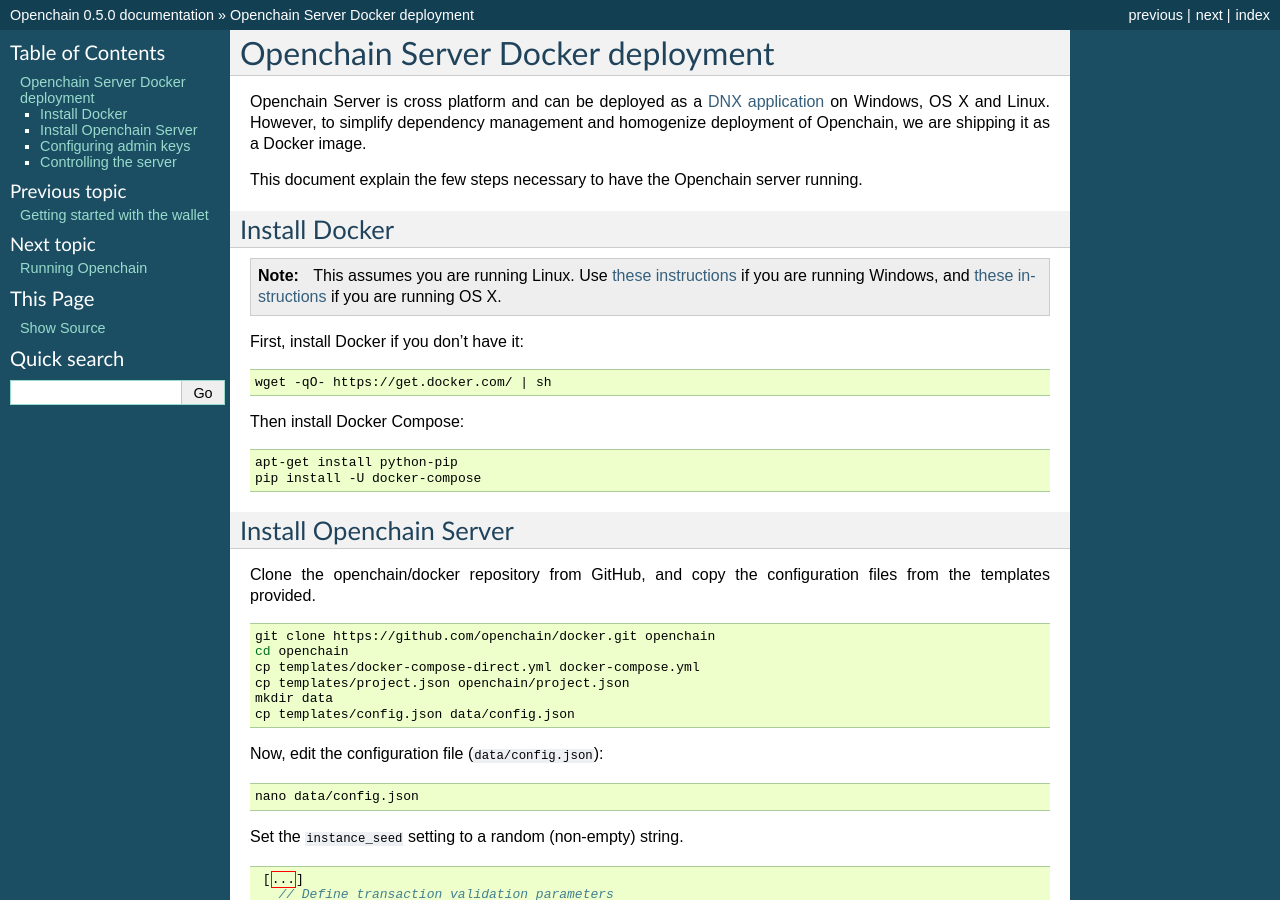
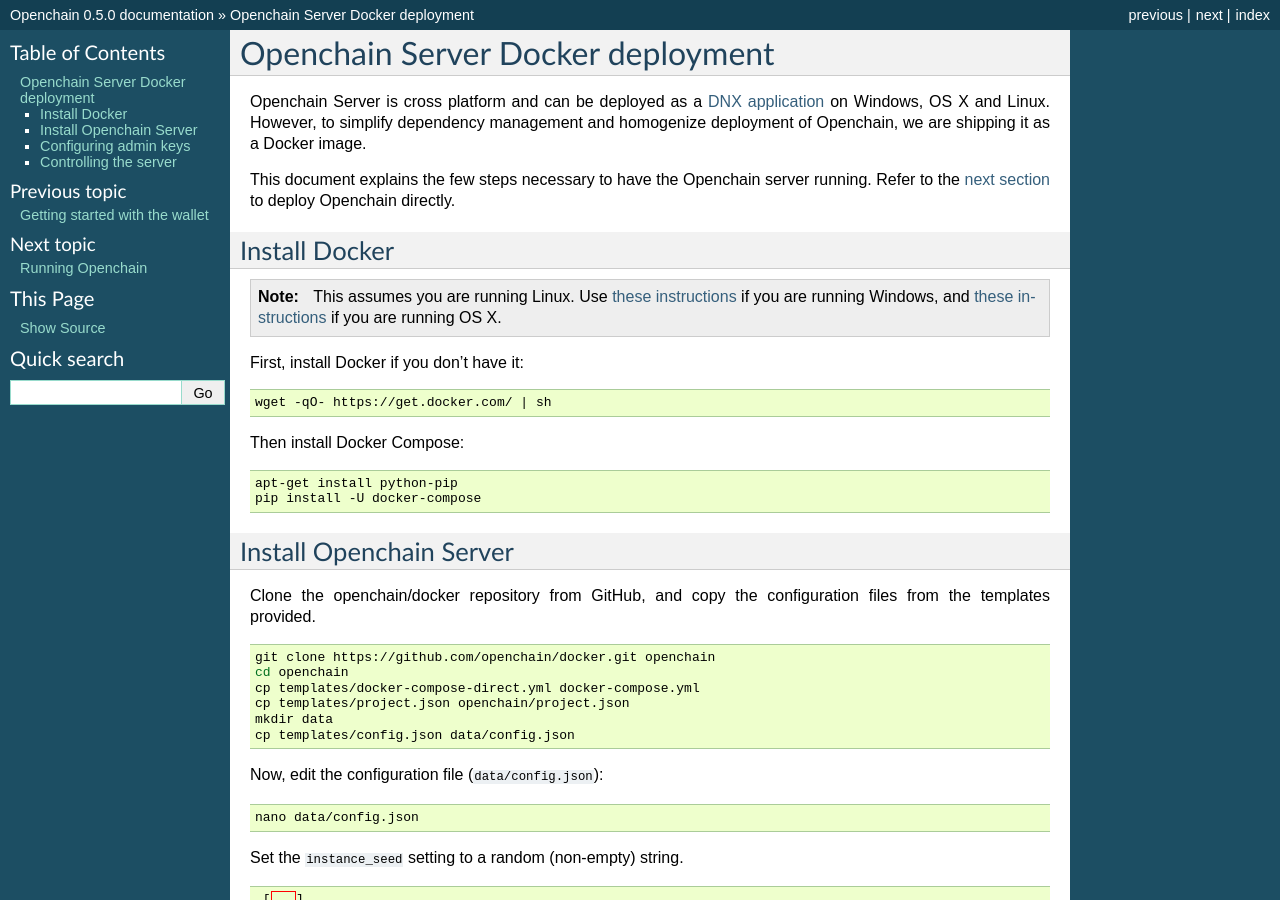
Before and after one commit to openchain/docs, a Sphinx documentation site: the page built from docs/source/general/docker-deployment.rst, in a window 1280 px wide and 900 px high. Built offline with Sphinx 7.4.7, drawn with Linux system fonts in a browser that asks for light colours.

Commit message:
Edited Line 8
Corrected the grammar of the pre-existing sentence, and mentioned that the option to deploy without the Docker is an option available in the next page. It was mildly amusing/annoying that I only found out about this *after* deploying on Docker.

```diff
--- a/docs/source/general/docker-deployment.rst
+++ b/docs/source/general/docker-deployment.rst
@@ -5,7 +5,7 @@
 
 Openchain Server is cross platform and can be deployed as a `DNX application <https://dotnet.readthedocs.org/en/latest/dnx/overview.html>`_ on Windows, OS X and Linux. However, to simplify dependency management and homogenize deployment of Openchain, we are shipping it as a Docker image.
 
-This document explain the few steps necessary to have the Openchain server running.
+This document explains the few steps necessary to have the Openchain server running. Refer to the `next section <https://docs.openchain.org/en/latest/general/running-openchain.html>`_ to deploy Openchain directly.
 
 Install Docker
 --------------
```
